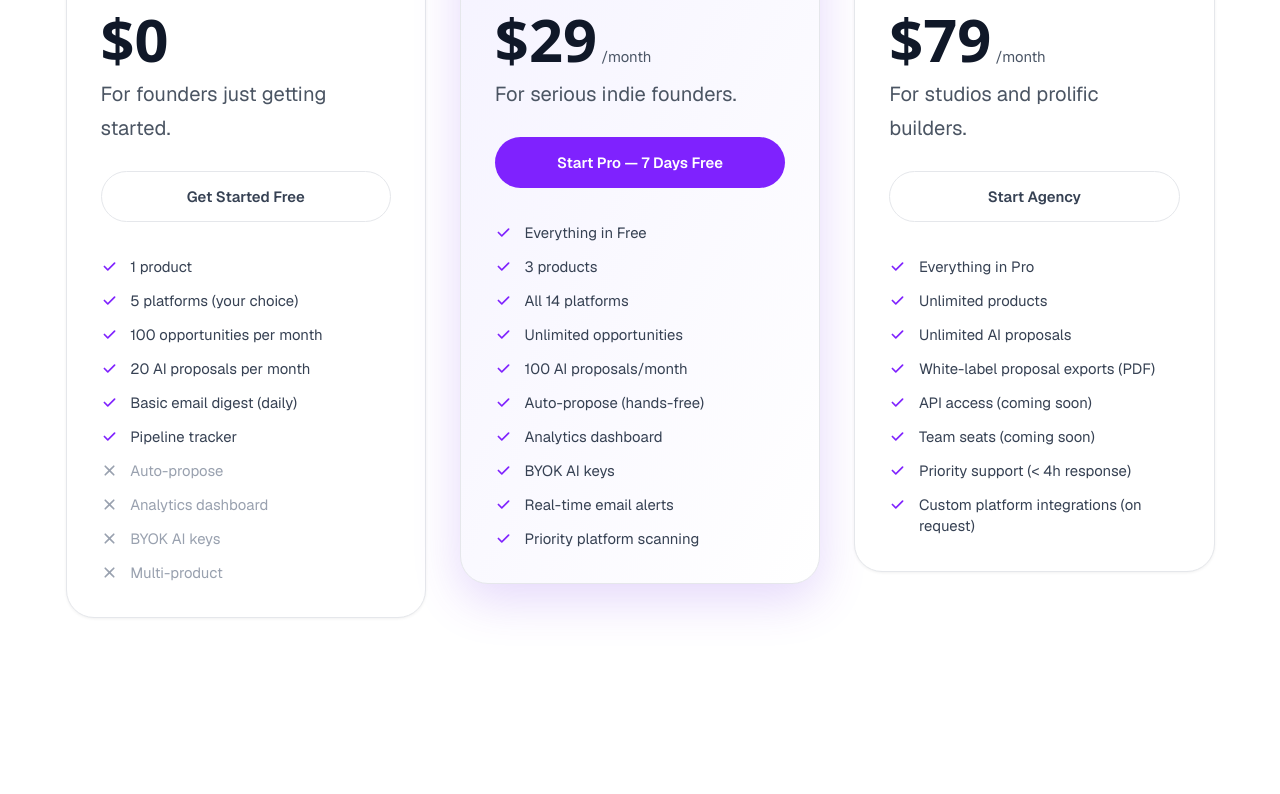
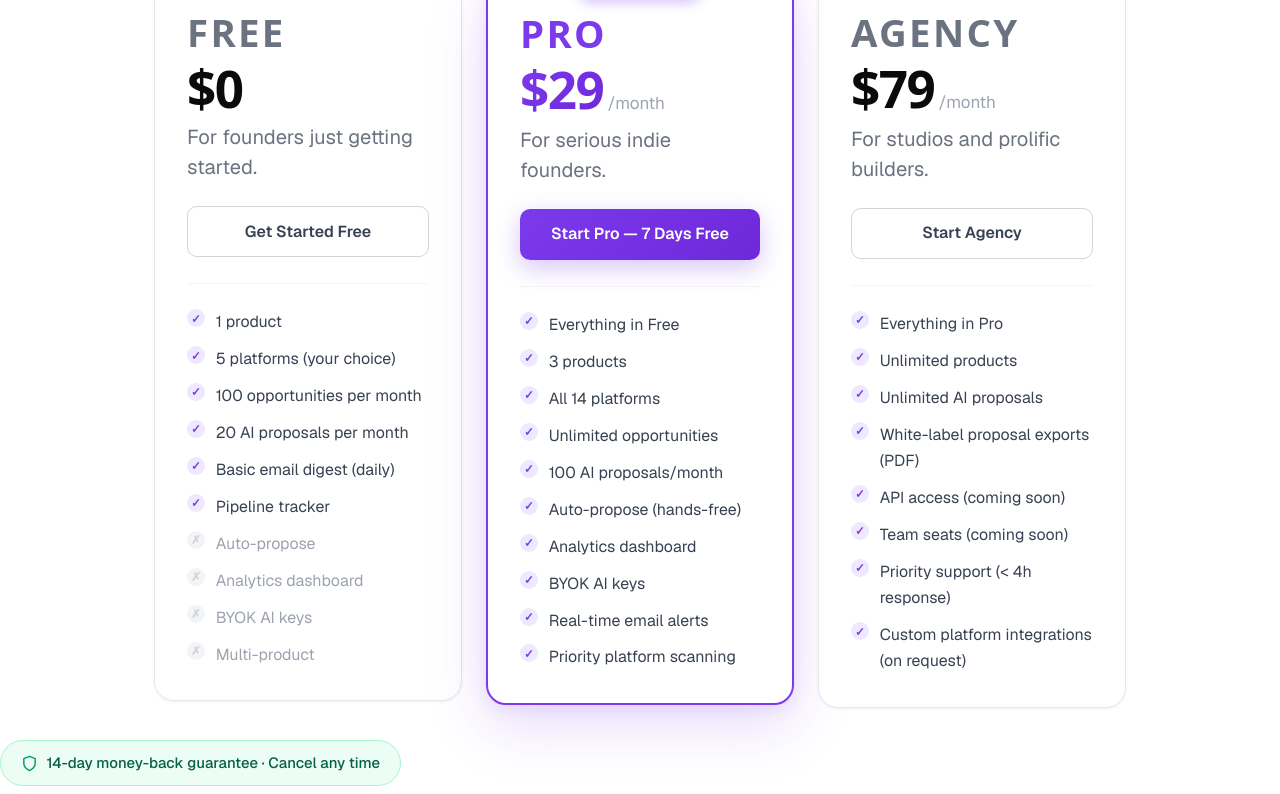
Before and after one commit to Lyvena/Seerist-app, a Next.js app: page /pricing in a window 1280 px wide. Shown: the part 840-1634 px from the top of the page. Built offline with nearby package versions, Linux system fonts and the light colour scheme.

Commit message:
fix: pricing section — Pro card elevation, card styling, guarantee badge

```diff
--- a/src/components/sections/PricingPreview.tsx
+++ b/src/components/sections/PricingPreview.tsx
@@ -14,37 +14,95 @@ export function PricingPreview() {
       <Container>
         <div className="mb-12 text-center">
           <FadeUp>
-            <SectionLabel className="mb-4">Simple Pricing</SectionLabel>
+            <SectionLabel>Simple Pricing</SectionLabel>
           </FadeUp>
           <FadeUp delay={0.1}>
             <h2
-              className="text-3xl font-semibold tracking-tight md:text-4xl"
-              style={{ fontFamily: "var(--font-heading)", color: "var(--color-text-1)" }}
+              className="tracking-tight"
+              style={{
+                fontFamily: "var(--font-heading)",
+                fontSize: "clamp(2rem, 4vw, 3.25rem)",
+                color: "#111827",
+              }}
             >
-              Simple pricing — start free, upgrade when you&apos;re ready.
+              One tool. Pay as you grow.
             </h2>
           </FadeUp>
           <FadeUp delay={0.2}>
-            <div className="mt-6 inline-flex items-center rounded-full border border-[var(--color-border)] bg-[#FAFAFA] p-1">
+            <p
+              className="mx-auto mt-3 max-w-[560px]"
+              style={{
+                fontSize: "1.0625rem",
+                color: "#6B7280",
+                textAlign: "center",
+              }}
+            >
+              Unlimited opportunities. Unlimited growth. No hidden fees or limits.
+            </p>
+          </FadeUp>
+        </div>
+
+        {/* Billing Toggle */}
+        <FadeUp delay={0.25}>
+          <div
+            className="inline-flex items-center rounded-full"
+            style={{
+              background: "#F3F4F6",
+              borderRadius: "999px",
+              padding: "4px",
+              marginTop: "24px",
+              marginInline: "auto",
+              display: "flex",
+            }}
+          >
             <button
               onClick={() => setAnnual(false)}
-                className={`rounded-full px-5 py-2 text-sm font-medium transition-colors ${
-                  !annual ? "bg-[var(--color-text-1)] text-white" : "text-[var(--color-text-3)] hover:text-[var(--color-text-1)]"
-                }`}
+              className="rounded-full"
+              style={{
+                padding: "8px 20px",
+                fontSize: "0.9375rem",
+                fontWeight: 500,
+                background: !annual ? "white" : "transparent",
+                boxShadow: !annual ? "0 1px 4px rgba(0,0,0,0.1)" : "none",
+                color: !annual ? "#111827" : "#6B7280",
+                transition: "all 200ms ease",
+              }}
             >
               Monthly
             </button>
             <button
               onClick={() => setAnnual(true)}
-                className={`rounded-full px-5 py-2 text-sm font-medium transition-colors ${
-                  annual ? "bg-[var(--color-text-1)] text-white" : "text-[var(--color-text-3)] hover:text-[var(--color-text-1)]"
-                }`}
+              className="rounded-full"
+              style={{
+                padding: "8px 20px",
+                fontSize: "0.9375rem",
+                fontWeight: 500,
+                background: annual ? "white" : "transparent",
+                boxShadow: annual ? "0 1px 4px rgba(0,0,0,0.1)" : "none",
+                color: annual ? "#111827" : "#6B7280",
+                transition: "all 200ms ease",
+              }}
             >
               Annual
+              {annual && (
+                <span
+                  className="ml-2 inline-flex items-center"
+                  style={{
+                    background: "#ECFDF5",
+                    color: "#059669",
+                    borderRadius: "999px",
+                    padding: "2px 10px",
+                    fontSize: "0.75rem",
+                    fontWeight: 600,
+                  }}
+                >
+                  Save 30%
+                </span>
+              )}
             </button>
           </div>
         </FadeUp>
-        </div>
+
         <PricingCards annual={annual} />
         <FadeUp delay={0.3}>
           <div className="mt-10 text-center">
--- a/src/components/sections/features/PricingCards.tsx
+++ b/src/components/sections/features/PricingCards.tsx
@@ -1,8 +1,8 @@
 "use client";
-import { useState } from "react";
 import Link from "next/link";
 import { FadeUp } from "@/components/animations/FadeUp";
-import { Badge } from "@/components/ui/badge";
+import { motion } from "framer-motion";
+import type { CSSProperties } from "react";
 
 interface Plan {
   name: string;
@@ -59,7 +59,7 @@ const PLANS: Plan[] = [
     monthly: 79,
     annual: 55,
     subtitle: "For studios and prolific builders.",
-    href: "https://app.seerist.xyz/signup?plan=agency",
+    href: "https://app.seerist.xyz/signup?agency=agency",
     popular: false,
     features: [
       "Everything in Pro",
@@ -75,86 +75,232 @@ const PLANS: Plan[] = [
   },
 ];
 
-function PlanPrice({ plan, annual }: { plan: Plan; annual: boolean }) {
-  const price = annual ? plan.annual : plan.monthly;
+function FeatureItem({ text, included }: { text: string; included: boolean }) {
   return (
-    <div className="mt-6 flex items-baseline gap-1">
-      <span className="text-5xl font-semibold text-gray-900" style={{ fontFamily: "var(--font-heading)" }}>
-        ${price}
+    <div className="flex items-start gap-2.5">
+      <div
+        className="flex h-[18px] w-[18px] flex-shrink-0 items-center justify-center rounded-full"
+        style={{
+          background: included ? "#EDE9FE" : "#F3F4F6",
+          color: included ? "#7C3AED" : "#D1D5DB",
+          fontSize: "0.6875rem",
+          fontWeight: 800,
+        }}
+      >
+        {included ? "✓" : "✗"}
+      </div>
+      <span
+        className="text-[0.9375rem]"
+        style={{ color: included ? "#374151" : "#9CA3AF" }}
+      >
+        {text}
       </span>
-      {price > 0 && <span className="text-sm text-gray-600">{annual ? "/mo" : "/month"}</span>}
     </div>
+  );
+}
+
+function PlanCard({ plan, annual }: { plan: Plan; annual: boolean }) {
+  const isPro = plan.popular;
+  return (
+    <motion.div
+      variants={{
+        hidden: { opacity: 0, y: 24 },
+        visible: {
+          opacity: 1,
+          y: 0,
+          transition: { duration: 0.6, ease: [0.16, 1, 0.3, 1] },
+        },
+      }}
+      className="relative flex flex-col rounded-[20px] border bg-white"
+      style={{
+        background: "white",
+        borderWidth: isPro ? "2px" : "1px",
+        borderColor: isPro ? "#7C3AED" : "#E5E7EB",
+        padding: "32px",
+        boxShadow: isPro
+          ? "0 20px 60px rgba(124, 58, 237, 0.18), 0 4px 16px rgba(124, 58, 237, 0.10)"
+          : "0 1px 3px rgba(0,0,0,0.06)",
+        transform: isPro ? "scale(1.03) translateY(-8px)" : "none",
+      }}
+      whileHover={isPro ? { scale: 1.04, y: -10 } : undefined}
+    >
+      {isPro && (
+        <div
+          className="absolute -top-3.5 left-1/2 -translate-x-1/2"
+          style={{
+            background: "linear-gradient(135deg, #7C3AED, #6D28D9)",
+            color: "white",
+            borderRadius: "999px",
+            padding: "6px 20px",
+            fontSize: "0.8125rem",
+            fontWeight: 600,
+            whiteSpace: "nowrap",
+            boxShadow: "0 4px 12px rgba(124, 58, 237, 0.3)",
+          }}
+        >
+          Most Popular
+        </div>
+      )}
+
+      <div>
+        <h3
+          className="text-[0.875rem] font-semibold uppercase"
+          style={{
+            letterSpacing: "0.06em",
+            color: isPro ? "#7C3AED" : "#6B7280",
+            marginBottom: "8px",
+          }}
+        >
+          {plan.name}
+        </h3>
+        <div className="flex items-baseline gap-1">
+          <span
+            className="font-bold"
+            style={{
+              fontFamily: "var(--font-heading)",
+              fontSize: "clamp(2.5rem, 4vw, 3.5rem)",
+              letterSpacing: "-0.03em",
+              color: isPro ? "transparent" : "#0A0A0A",
+              background: isPro ? "linear-gradient(135deg, #7C3AED, #6D28D9)" : "none",
+              WebkitBackgroundClip: isPro ? "text" : "initial",
+              backgroundClip: isPro ? "text" : "initial",
+              lineHeight: 1,
+            }}
+          >
+            ${annual ? plan.annual : plan.monthly}
+          </span>
+          {(annual ? plan.annual : plan.monthly) > 0 && (
+            <span
+              className="text-[1rem]"
+              style={{ color: "#9CA3AF", fontWeight: 400 }}
+            >
+              /month
+            </span>
+          )}
+        </div>
+        <p
+          className="text-[0.9375rem]"
+          style={{
+            color: "#6B7280",
+            marginTop: "8px",
+            marginBottom: "24px",
+            lineHeight: 1.5,
+          }}
+        >
+          {plan.subtitle}
+        </p>
+      </div>
+
+      <Link
+        href={plan.href}
+        className="inline-flex h-12 w-full items-center justify-center rounded-[10px] text-[0.9375rem] font-semibold transition-all"
+        style={{
+          background: isPro ? "linear-gradient(135deg, #7C3AED, #6D28D9)" : "white",
+          color: isPro ? "white" : "#374151",
+          border: isPro ? "none" : "1.5px solid #D1D5DB",
+          boxShadow: isPro ? "0 8px 24px rgba(124, 58, 237, 0.3)" : "none",
+        }}
+        onMouseEnter={(e) => {
+          if (isPro) {
+            e.currentTarget.style.boxShadow = "0 12px 32px rgba(124, 58, 237, 0.4)";
+          } else {
+            e.currentTarget.style.borderColor = "#9CA3AF";
+            e.currentTarget.style.background = "#F9FAFB";
+          }
+        }}
+        onMouseLeave={(e) => {
+          if (isPro) {
+            e.currentTarget.style.boxShadow = "0 8px 24px rgba(124, 58, 237, 0.3)";
+          } else {
+            e.currentTarget.style.borderColor = "#D1D5DB";
+            e.currentTarget.style.background = "white";
+          }
+        }}
+      >
+        {plan.name === "Free"
+          ? "Get Started Free"
+          : plan.name === "Pro"
+          ? "Start Pro — 7 Days Free"
+          : "Start Agency"}
+      </Link>
+
+      <div
+        className="my-6 w-full border-t"
+        style={{ borderColor: "#F3F4F6" }}
+      />
+
+      <div className="flex flex-col gap-2.5">
+        {plan.features.map((feature) => (
+          <FeatureItem key={feature} text={feature} included={true} />
+        ))}
+        {plan.missing.map((feature) => (
+          <FeatureItem key={feature} text={feature} included={false} />
+        ))}
+      </div>
+    </motion.div>
   );
 }
 
 export function PricingCards({ annual }: { annual: boolean }) {
   return (
-    <section className="bg-white py-20">
-      <div className="container mx-auto px-6">
-        <div className="grid grid-cols-1 gap-8 lg:grid-cols-3">
-          {PLANS.map((plan, index) => (
-            <FadeUp key={plan.name} delay={index * 0.1}>
-              <div
-                className={`relative flex flex-col rounded-3xl border bg-white p-8 ${
-                  plan.popular
-                    ? "bg-gradient-to-br from-violet-50 to-white"
-                    : "border-gray-200"
-                }`}
-                style={{ boxShadow: plan.popular ? "0 16px 48px rgba(124, 58, 237, 0.2)" : "0 1px 3px rgba(0,0,0,0.06)" }}
-              >
-                {plan.popular && (
-                  <div className="absolute -top-3 left-1/2 -translate-x-1/2">
-                    <Badge className="rounded-full bg-violet-600 px-4 py-1 text-xs font-semibold text-white">
-                      Most Popular
-                    </Badge>
-                  </div>
-                )}
-                <h3 className="text-2xl font-semibold text-gray-900" style={{ fontFamily: "var(--font-heading)" }}>
-                  {plan.name}
-                </h3>
-                <PlanPrice plan={plan} annual={annual} />
-                <p className="mt-2 text-sm text-gray-600">{plan.subtitle}</p>
-                <Link
-                  href={plan.href}
-                  className={`mt-6 inline-flex h-12 items-center justify-center rounded-full text-sm font-semibold transition-colors ${
-                    plan.popular
-                      ? "bg-violet-600 text-white hover:bg-violet-700"
-                      : "border border-gray-200 text-gray-700 hover:bg-gray-50"
-                  }`}
-                >
-                  {plan.name === "Free" ? "Get Started Free" : plan.name === "Pro" ? "Start Pro — 7 Days Free" : "Start Agency"}
-                </Link>
-                <div className="mt-8 space-y-3">
-                  {plan.features.map((feature) => (
-                    <div key={feature} className="flex items-start gap-3 text-sm text-gray-700">
-                      <svg className="mt-0.5 h-4 w-4 flex-shrink-0 text-violet-600" viewBox="0 0 20 20" fill="currentColor">
-                        <path
-                          fillRule="evenodd"
-                          d="M16.707 5.293a1 1 0 010 1.414l-8 8a1 1 0 01-1.414 0l-4-4a1 1 0 011.414-1.414L8 12.586l7.293-7.293a1 1 0 011.414 0z"
-                          clipRule="evenodd"
-                        />
-                      </svg>
-                      <span>{feature}</span>
-                    </div>
-                  ))}
-                  {plan.missing.map((feature) => (
-                    <div key={feature} className="flex items-start gap-3 text-sm text-gray-400">
-                      <svg className="mt-0.5 h-4 w-4 flex-shrink-0" viewBox="0 0 20 20" fill="currentColor">
-                        <path
-                          fillRule="evenodd"
-                          d="M4.293 4.293a1 1 0 011.414 0L10 8.586l4.293-4.293a1 1 0 111.414 1.414L11.414 10l4.293 4.293a1 1 0 01-1.414 1.414L10 11.414l-4.293 4.293a1 1 0 01-1.414-1.414L8.586 10 4.293 5.707a1 1 0 010-1.414z"
-                          clipRule="evenodd"
-                        />
-                      </svg>
-                      <span>{feature}</span>
-                    </div>
-                  ))}
-                </div>
-              </div>
-            </FadeUp>
-          ))}
+    <section className="bg-white pt-24">
+      <div
+        className="grid grid-cols-1 gap-6 sm:grid-cols-1 lg:grid-cols-3"
+        style={{
+          gap: "24px",
+          alignItems: "start",
+          maxWidth: "1100px",
+          marginInline: "auto",
+          marginTop: "56px",
+          paddingInline: "clamp(20px, 5vw, 80px)",
+        }}
+      >
+        {PLANS.map((plan, index) => (
+          <FadeUp key={plan.name} delay={index * 0.1}>
+            <PlanCard plan={plan} annual={annual} />
+          </FadeUp>
+        ))}
+      </div>
+
+      {/* Money-back guarantee */}
+      <FadeUp delay={0.4}>
+        <div
+          className="inline-flex items-center gap-2"
+          style={{
+            background: "#ECFDF5",
+            border: "1px solid #A7F3D0",
+            borderRadius: "999px",
+            padding: "10px 20px",
+            marginTop: "32px",
+            marginInline: "auto",
+          }}
+        >
+          <Shield className="h-4 w-4" style={{ color: "#059669" }} />
+          <span
+            className="text-[0.875rem] font-medium"
+            style={{ color: "#065F46" }}
+          >
+            14-day money-back guarantee · Cancel any time
+          </span>
         </div>
-      </div>
+      </FadeUp>
     </section>
   );
 }
+
+function Shield({ className, style }: { className?: string; style?: CSSProperties }) {
+  return (
+    <svg
+      className={className}
+      style={style}
+      viewBox="0 0 24 24"
+      fill="none"
+      stroke="currentColor"
+      strokeWidth="2"
+      strokeLinecap="round"
+      strokeLinejoin="round"
+    >
+      <path d="M12 22s8-4 8-10V5l-8-3-8 3v7c0 6 8 10 8 10z" />
+    </svg>
+  );
+}
```
Lines whose indentation alone changed are shown as unchanged.
